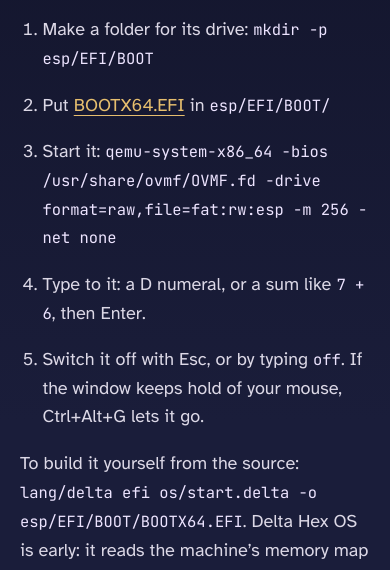
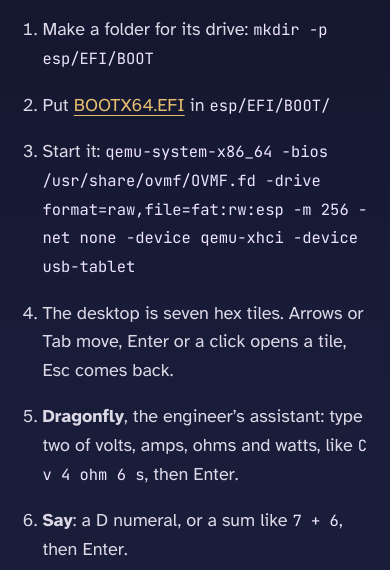
Before and after one commit to mikehebblethwaite-hub/d-math, a plain HTML site: page site/help-os.html in a window 390 px wide. Shown: the part 218-788 px from the top of the page. Drawn offline with Linux system fonts and the light colour scheme.

Commit message:
Delta Hex OS 0.08: the hex desktop (seven tiles: emblem, Dragonfly, Say, Memory, Off, two ready to hold) and Dragonfly, the engineer's assistant: volts, amps, ohms, watts and heat in D numerals, thousandths and the knife where a whole does not share, the book checked. Tiles drawn once per pick (2 to 8 frames a second in plain emulation). Mouse confirmed working (tablet reports); clicks open tiles and the back hex
Co-Authored-By: Claude Opus 5.5 <noreply@anthropic.com>

```diff
--- a/site/help-os.html
+++ b/site/help-os.html
@@ -19,9 +19,11 @@
     <ol class="steps">
       <li>Make a folder for its drive: <code>mkdir -p esp/EFI/BOOT</code></li>
       <li>Put <a href="files/BOOTX64.EFI">BOOTX64.EFI</a> in <code>esp/EFI/BOOT/</code></li>
-      <li>Start it: <code>qemu-system-x86_64 -bios /usr/share/ovmf/OVMF.fd -drive format=raw,file=fat:rw:esp -m 256 -net none</code></li>
-      <li>Type to it: a D numeral, or a sum like <code>7 + 6</code>, then Enter.</li>
-      <li>Switch it off with Esc, or by typing <code>off</code>. If the window keeps hold of your mouse, Ctrl+Alt+G lets it go.</li>
+      <li>Start it: <code>qemu-system-x86_64 -bios /usr/share/ovmf/OVMF.fd -drive format=raw,file=fat:rw:esp -m 256 -net none -device qemu-xhci -device usb-tablet</code></li>
+      <li>The desktop is seven hex tiles. Arrows or Tab move, Enter or a click opens a tile, Esc comes back.</li>
+      <li><strong>Dragonfly</strong>, the engineer&rsquo;s assistant: type two of volts, amps, ohms and watts, like <code>C v 4 ohm 6 s</code>, then Enter.</li>
+      <li><strong>Say</strong>: a D numeral, or a sum like <code>7 + 6</code>, then Enter.</li>
+      <li>Switch it off with the Off tile, or Esc on the desktop. If the window keeps hold of your mouse, Ctrl+Alt+G lets it go.</li>
     </ol>
     <p>To build it yourself from the source: <code>lang/delta efi os/start.delta -o esp/EFI/BOOT/BOOTX64.EFI</code>.
       Delta Hex OS is early: it reads the machine&rsquo;s memory map and draws on the screen, and it does not write
```
Also changed, not shown: 3 other files.
